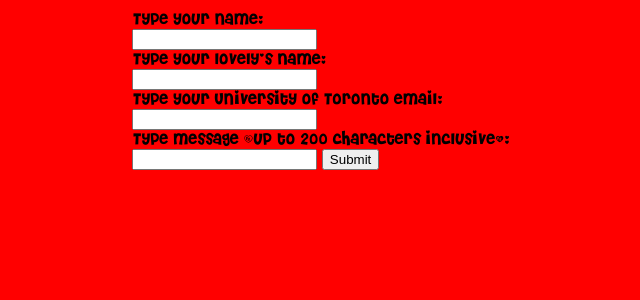
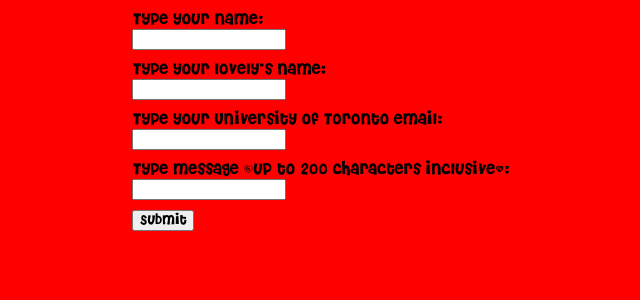
Before and after one commit to udaraweerasinghege/uofthacks2015, a PHP site: page / in a window 1280 px wide. Shown: the part 85-385 px from the top of the page, without its empty margins (108-748 px from the left). Run offline with PHP 8.4, Linux system fonts and the light colour scheme; some libraries are stand-ins or nearby versions.

Commit message:
Updated version

```diff
--- a/public/index.html
+++ b/public/index.html
@@ -8,10 +8,22 @@
 		<header><h1>Candyman</h1></header>
 		<main>
 			<form>
-				<div><div>Type your name: </div><input type="text"></input></div>
-				<div>Type your lovely's name: </div><input type="text"></input>
-				<div>Type your University of Toronto email: </div><input type="email"></input>
-				<div>Type message (up to 200 characters inclusive): </div><input type="text" maxlength=200></input>
+				<div>
+					<div>Type your name: </div>
+					<input type="text"></input>
+				</div>
+				<div>
+					<div>Type your lovely's name: </div>
+					<input type="text"></input>
+				</div>
+				<div>
+					<div>Type your University of Toronto email: </div>
+					<input type="email"></input>
+				</div>
+				<div>
+					<div>Type message (up to 200 characters inclusive): </div>
+					<input type="text" maxlength=200></input>
+				</div>
 				<input type="submit" value="Submit">
 			</form>
 		</main>
--- a/public/styles/css/index.css
+++ b/public/styles/css/index.css
@@ -1 +1 @@
-@-webkit-keyframes fadeIn{0%{visibility:hidden;opacity:0}100%{visibility:visible;opacity:1}}@-moz-keyframes fadeIn{0%{visibility:hidden;opacity:0}100%{visibility:visible;opacity:1}}@-ms-keyframes fadeIn{0%{visibility:hidden;opacity:0}100%{visibility:visible;opacity:1}}@keyframes fadeIn{0%{visibility:hidden;opacity:0}100%{visibility:visible;opacity:1}}@-o-keyframes fadeIn{0%{visibility:hidden;opacity:0}100%{visibility:visible;opacity:1}}body{background-color:red;margin:0}@font-face{font-family:Cheri;src:url(../fonts/CHERI___.ttf)}@font-face{font-family:CheriOutline;src:url(../fonts/CHERL___.ttf)}header{font-family:CheriOutline;text-align:center;background-color:pink;display:inline-block;width:100%}main{margin:10px}main form{margin-top:10px;font-family:Cheri;margin:0 auto;display:block;position:relative}@media screen and (min-width: 800px){main form{width:800px}}@media screen and (max-width: 699px){main form{width:100%}}
+@-webkit-keyframes fadeIn{0%{visibility:hidden;opacity:0}100%{visibility:visible;opacity:1}}@-moz-keyframes fadeIn{0%{visibility:hidden;opacity:0}100%{visibility:visible;opacity:1}}@-ms-keyframes fadeIn{0%{visibility:hidden;opacity:0}100%{visibility:visible;opacity:1}}@keyframes fadeIn{0%{visibility:hidden;opacity:0}100%{visibility:visible;opacity:1}}@-o-keyframes fadeIn{0%{visibility:hidden;opacity:0}100%{visibility:visible;opacity:1}}body{background-color:red;margin:0}@font-face{font-family:Cheri;src:url(../fonts/CHERI___.ttf)}@font-face{font-family:CheriOutline;src:url(../fonts/CHERL___.ttf)}header{font-family:CheriOutline;text-align:center;background-color:pink;display:inline-block;width:100%}main{margin:10px}main form{margin-top:10px;font-family:Cheri;margin:0 auto;display:block;position:relative}@media screen and (min-width: 800px){main form{width:800px}}@media screen and (max-width: 699px){main form{width:100%}}main form>div{margin-top:10px;margin-bottom:10px}main form input[type=submit],main form input[type=email],main form input[type=text]{font-family:Cheri}
--- a/public/styles/scss/index.scss
+++ b/public/styles/scss/index.scss
@@ -36,7 +36,16 @@ main {
 			width: 100%;
 		}
 
+		& > div {
+			@include marginY(10px);
+		}
 
+		input[type=submit],
+		input[type=email],
+		input[type=text] {
+
+			font-family: Cheri;
+		}
 
 	}
 }
```
